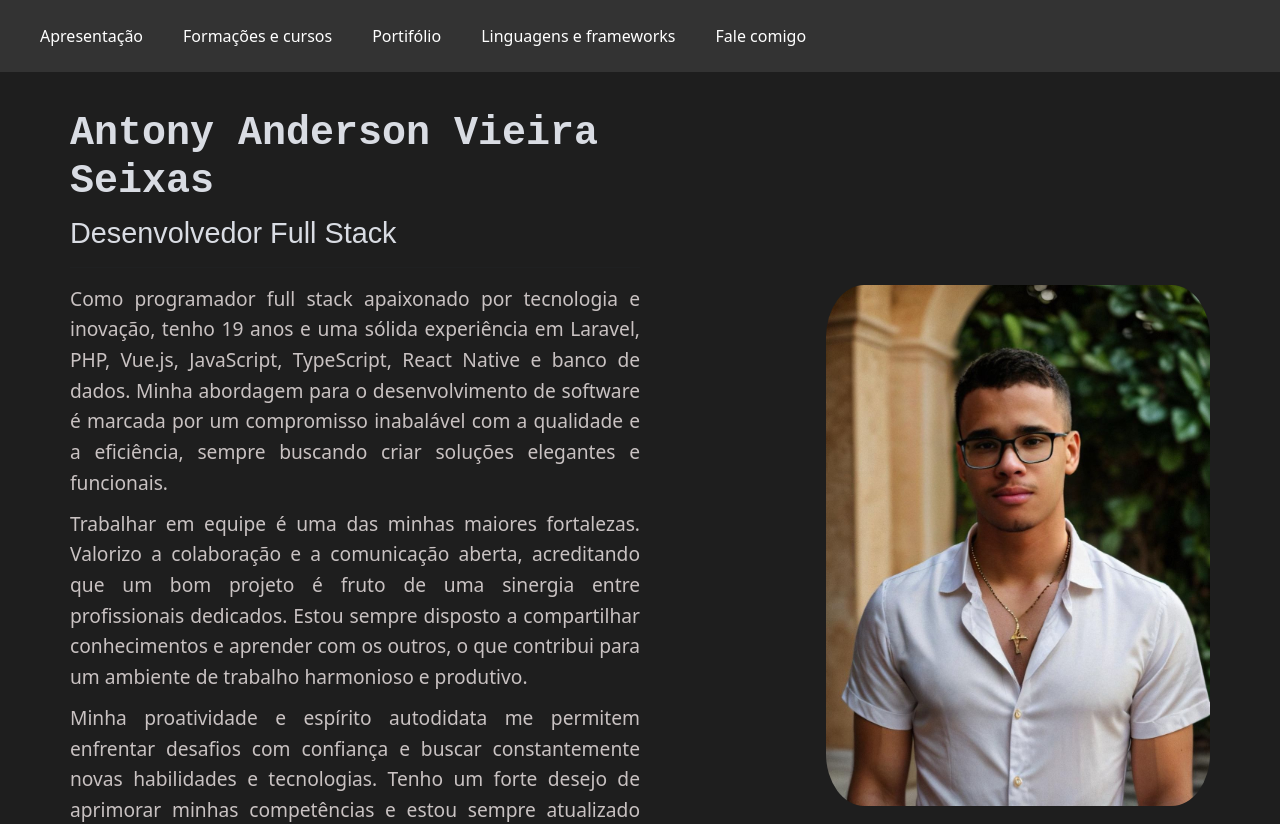
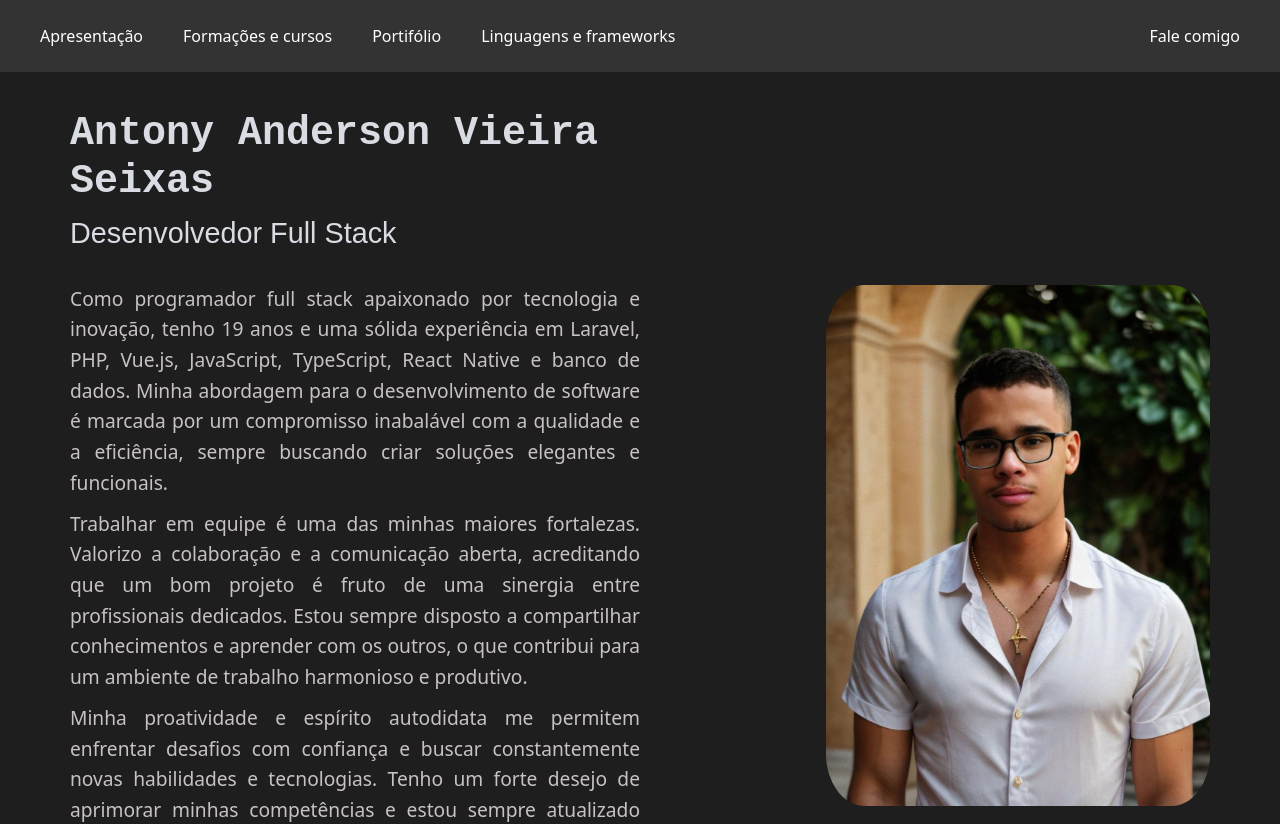
Before and after one commit to Antony-Anderson/portifolio, a Vue app: page / in a window 1280 px wide. Shown: the top 824 px of the page. Built offline with nearby package versions, Linux system fonts and the light colour scheme.

Commit message:
fale comigo ajustado

```diff
--- a/src/components/Index.vue
+++ b/src/components/Index.vue
@@ -23,7 +23,7 @@ const toggleMenu = () => {
         <a href="#section2">Formações e cursos</a>
         <a href="#section3">Portifólio</a>
         <a href="#section4">Linguagens e frameworks</a>
-        <a href="#section5">Fale comigo</a>
+        <a href="#section5" class="contact-link">Fale comigo</a>
       </div>
     </nav>
 
@@ -50,13 +50,6 @@ const toggleMenu = () => {
 </template>
 
 <style scoped>
-  body {
-    font-family: Arial, sans-serif;
-    margin: 0;
-    padding: 0;
-    scroll-behavior: smooth;
-  }
-
   nav {
   background-color: #333;
   padding: 10px 20px;
@@ -87,6 +80,8 @@ const toggleMenu = () => {
   display: flex;
   align-items: center;
   flex-wrap: wrap;
+  width: 100%;
+  justify-content: space-between;
 }
 
 .nav-links a {
@@ -118,6 +113,10 @@ const toggleMenu = () => {
   width: 100%;
 }
 
+.contact-link {
+  margin-left: auto; /* Default position in larger screens */
+}
+
 .section {
   padding: 50px;
   padding-top: 60px;
@@ -146,19 +145,22 @@ const toggleMenu = () => {
     position: absolute;
     top: 60px;
     left: 0;
+    align-items: center; /* Center items vertically */
   }
 
   .nav-links.active {
     display: flex;
   }
 
-    .menu-toggle {
-      display: block;
-    }
-
   .nav-links a {
     padding: 10px;
     font-size: 0.9em;
+    width: 100%;
+    text-align: center; /* Center text in smaller screens */
+  }
+
+  .contact-link {
+    margin: 10px 0; /* Add margin to separate from other links */
   }
 
   .section {
@@ -183,4 +185,6 @@ const toggleMenu = () => {
     min-height: 80px;
   }
 }
+
+
 </style>
```
Lines whose indentation alone changed are shown as unchanged.
